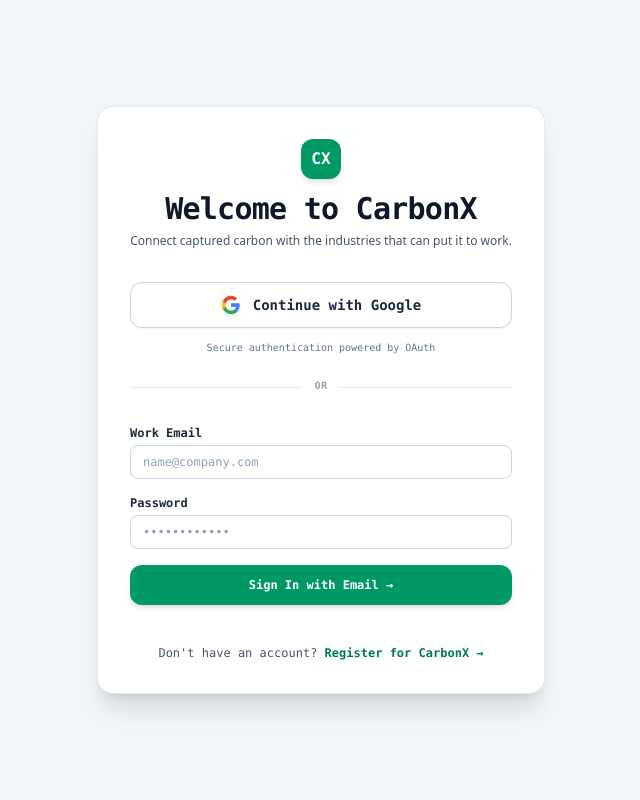
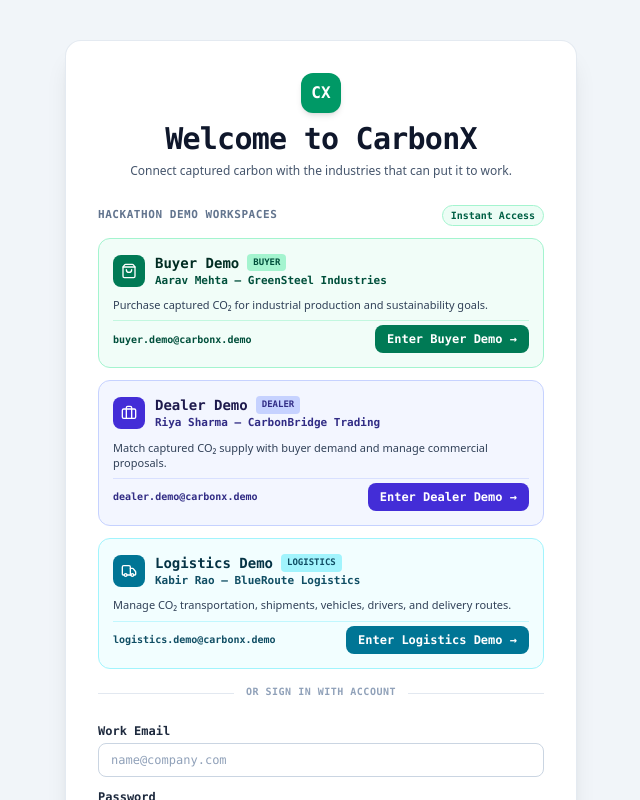
Before and after one commit to Vedant078/CarbonX, a Next.js app: page /login in a window 1280 px wide. Shown: the top 800 px of the page, without its empty margins (319-959 px from the left). Built offline with nearby package versions, Linux system fonts and the light colour scheme; no server answers.

Commit message:
Added demo entry points

```diff
--- a/src/app/(public)/login/page.tsx
+++ b/src/app/(public)/login/page.tsx
@@ -3,11 +3,12 @@
 import React, { useState } from "react";
 import Link from "next/link";
 import { useRouter } from "next/navigation";
+import { ShoppingBag, Briefcase, Truck } from "lucide-react";
 import { useAuth } from "@/context/auth-context";
 
 export default function LoginPage() {
   const router = useRouter();
-  const { login, loginWithGoogle, isLoading } = useAuth();
+  const { login, isLoading } = useAuth();
   const [email, setEmail] = useState("");
   const [password, setPassword] = useState("");
   const [error, setError] = useState("");
@@ -23,18 +24,27 @@ export default function LoginPage() {
     }
   };
 
+  const handleDemoLogin = async (demoEmail: string) => {
+    setError("");
+    try {
+      await login(demoEmail, undefined, true);
+    } catch (err: any) {
+      setError(err.message || "Failed to enter demo workspace");
+    }
+  };
+
   return (
-    <div className="min-h-screen bg-slate-100 text-slate-900 flex flex-col justify-center items-center px-4 py-12 font-sans">
-      <div className="max-w-md w-full space-y-8 bg-white border border-slate-200/90 p-8 rounded-2xl shadow-xl">
+    <div className="min-h-screen bg-slate-100 text-slate-900 flex flex-col justify-center items-center px-4 py-10 font-sans">
+      <div className="max-w-lg w-full space-y-6 bg-white border border-slate-200/90 p-6 sm:p-8 rounded-2xl shadow-xl">
 
         {/* Brand & Titles */}
-        <div className="text-center space-y-3">
+        <div className="text-center space-y-2">
           <div className="w-10 h-10 rounded-xl bg-emerald-600 flex items-center justify-center font-mono font-bold text-white text-base shadow-md mx-auto">
             CX
           </div>
 
           <div className="space-y-1">
-            <h1 className="text-3xl font-bold font-mono tracking-tight text-slate-900">
+            <h1 className="text-2xl sm:text-3xl font-bold font-mono tracking-tight text-slate-900">
               Welcome to CarbonX
             </h1>
             <p className="text-xs text-slate-600 leading-relaxed max-w-sm mx-auto">
@@ -49,48 +59,123 @@ export default function LoginPage() {
           </div>
         )}
 
-        {/* Primary OAuth Action: Continue with Google */}
+        {/* Presentation Demo Personas */}
         <div className="space-y-3">
+          <div className="flex items-center justify-between">
+            <span className="text-[11px] font-mono font-bold tracking-wider text-slate-500 uppercase">
+              HACKATHON DEMO WORKSPACES
+            </span>
+            <span className="text-[10px] font-mono text-emerald-800 font-bold bg-emerald-50 px-2 py-0.5 rounded-full border border-emerald-200">
+              Instant Access
+            </span>
+          </div>
+
+          {/* 1. BUYER DEMO CARD */}
+          <div className="p-3.5 rounded-xl border border-emerald-200 bg-emerald-50/70 hover:bg-emerald-100/70 transition-all space-y-2">
+            <div className="flex items-start justify-between gap-2">
+              <div className="flex items-center gap-2.5">
+                <div className="p-2 rounded-lg bg-emerald-700 text-white shrink-0">
+                  <ShoppingBag className="w-4 h-4" />
+                </div>
+                <div>
+                  <div className="flex items-center gap-2">
+                    <h3 className="font-mono text-sm font-bold text-emerald-950">Buyer Demo</h3>
+                    <span className="text-[9px] font-mono font-bold px-1.5 py-0.5 rounded bg-emerald-200 text-emerald-900">BUYER</span>
+                  </div>
+                  <p className="text-[11px] font-mono text-emerald-900 font-semibold">Aarav Mehta — GreenSteel Industries</p>
+                </div>
+              </div>
+            </div>
+            <p className="text-[11px] text-slate-700 leading-snug">
+              Purchase captured CO₂ for industrial production and sustainability goals.
+            </p>
+            <div className="flex items-center justify-between pt-1 border-t border-emerald-200/60">
+              <span className="text-[10px] font-mono text-emerald-900 font-bold">buyer.demo@carbonx.demo</span>
               <button
                 type="button"
-            onClick={() => loginWithGoogle()}
+                onClick={() => handleDemoLogin("buyer.demo@carbonx.demo")}
                 disabled={isLoading}
-            className="w-full py-3 px-4 rounded-xl border border-slate-300 bg-white hover:bg-slate-50 text-slate-800 font-mono text-sm font-semibold flex items-center justify-center gap-3 transition-all active:scale-95 shadow-xs cursor-pointer focus:outline-none focus:ring-2 focus:ring-slate-400 focus:ring-offset-2 disabled:opacity-50"
+                className="py-1.5 px-3 rounded-lg bg-emerald-700 hover:bg-emerald-600 font-mono text-xs font-bold text-white transition-all active:scale-95 cursor-pointer focus:outline-none focus:ring-2 focus:ring-emerald-700 focus:ring-offset-1 disabled:opacity-50"
               >
-            <svg className="w-5 h-5" viewBox="0 0 24 24">
-              <path
-                fill="#4285F4"
-                d="M22.56 12.25c0-.78-.07-1.53-.2-2.25H12v4.26h5.92c-.26 1.37-1.04 2.53-2.21 3.31v2.77h3.57c2.08-1.92 3.28-4.74 3.28-8.09z"
-              />
-              <path
-                fill="#34A853"
-                d="M12 23c2.97 0 5.46-.98 7.28-2.66l-3.57-2.77c-.98.66-2.23 1.06-3.71 1.06-2.86 0-5.29-1.93-6.16-4.53H2.18v2.84C3.99 20.53 7.7 23 12 23z"
-              />
-              <path
-                fill="#FBBC05"
-                d="M5.84 14.09c-.22-.66-.35-1.36-.35-2.09s.13-1.43.35-2.09V7.06H2.18C1.43 8.55 1 10.22 1 12s.43 3.45 1.18 4.94l2.85-2.22.81-.63z"
-              />
-              <path
-                fill="#EA4335"
-                d="M12 5.38c1.62 0 3.06.56 4.21 1.64l3.15-3.15C17.45 2.09 14.97 1 12 1 7.7 1 3.99 3.47 2.18 7.06l3.66 2.84c.87-2.6 3.3-4.52 6.16-4.52z"
-              />
-            </svg>
-            <span>Continue with Google</span>
+                {isLoading ? "Loading..." : "Enter Buyer Demo →"}
               </button>
-          <p className="text-[10px] text-center text-slate-500 font-mono font-medium">
-            Secure authentication powered by OAuth
+            </div>
+          </div>
+
+          {/* 2. DEALER DEMO CARD */}
+          <div className="p-3.5 rounded-xl border border-indigo-200 bg-indigo-50/70 hover:bg-indigo-100/70 transition-all space-y-2">
+            <div className="flex items-start justify-between gap-2">
+              <div className="flex items-center gap-2.5">
+                <div className="p-2 rounded-lg bg-indigo-700 text-white shrink-0">
+                  <Briefcase className="w-4 h-4" />
+                </div>
+                <div>
+                  <div className="flex items-center gap-2">
+                    <h3 className="font-mono text-sm font-bold text-indigo-950">Dealer Demo</h3>
+                    <span className="text-[9px] font-mono font-bold px-1.5 py-0.5 rounded bg-indigo-200 text-indigo-900">DEALER</span>
+                  </div>
+                  <p className="text-[11px] font-mono text-indigo-900 font-semibold">Riya Sharma — CarbonBridge Trading</p>
+                </div>
+              </div>
+            </div>
+            <p className="text-[11px] text-slate-700 leading-snug">
+              Match captured CO₂ supply with buyer demand and manage commercial proposals.
             </p>
+            <div className="flex items-center justify-between pt-1 border-t border-indigo-200/60">
+              <span className="text-[10px] font-mono text-indigo-900 font-bold">dealer.demo@carbonx.demo</span>
+              <button
+                type="button"
+                onClick={() => handleDemoLogin("dealer.demo@carbonx.demo")}
+                disabled={isLoading}
+                className="py-1.5 px-3 rounded-lg bg-indigo-700 hover:bg-indigo-600 font-mono text-xs font-bold text-white transition-all active:scale-95 cursor-pointer focus:outline-none focus:ring-2 focus:ring-indigo-700 focus:ring-offset-1 disabled:opacity-50"
+              >
+                {isLoading ? "Loading..." : "Enter Dealer Demo →"}
+              </button>
+            </div>
+          </div>
+
+          {/* 3. LOGISTICS DEMO CARD */}
+          <div className="p-3.5 rounded-xl border border-cyan-200 bg-cyan-50/70 hover:bg-cyan-100/70 transition-all space-y-2">
+            <div className="flex items-start justify-between gap-2">
+              <div className="flex items-center gap-2.5">
+                <div className="p-2 rounded-lg bg-cyan-700 text-white shrink-0">
+                  <Truck className="w-4 h-4" />
+                </div>
+                <div>
+                  <div className="flex items-center gap-2">
+                    <h3 className="font-mono text-sm font-bold text-cyan-950">Logistics Demo</h3>
+                    <span className="text-[9px] font-mono font-bold px-1.5 py-0.5 rounded bg-cyan-200 text-cyan-900">LOGISTICS</span>
+                  </div>
+                  <p className="text-[11px] font-mono text-cyan-900 font-semibold">Kabir Rao — BlueRoute Logistics</p>
+                </div>
+              </div>
+            </div>
+            <p className="text-[11px] text-slate-700 leading-snug">
+              Manage CO₂ transportation, shipments, vehicles, drivers, and delivery routes.
+            </p>
+            <div className="flex items-center justify-between pt-1 border-t border-cyan-200/60">
+              <span className="text-[10px] font-mono text-cyan-900 font-bold">logistics.demo@carbonx.demo</span>
+              <button
+                type="button"
+                onClick={() => handleDemoLogin("logistics.demo@carbonx.demo")}
+                disabled={isLoading}
+                className="py-1.5 px-3 rounded-lg bg-cyan-700 hover:bg-cyan-600 font-mono text-xs font-bold text-white transition-all active:scale-95 cursor-pointer focus:outline-none focus:ring-2 focus:ring-cyan-700 focus:ring-offset-1 disabled:opacity-50"
+              >
+                {isLoading ? "Loading..." : "Enter Logistics Demo →"}
+              </button>
+            </div>
+          </div>
         </div>
 
         {/* Divider */}
         <div className="relative flex items-center justify-center border-t border-slate-200">
           <span className="bg-white px-3 text-[10px] font-mono text-slate-400 font-semibold uppercase tracking-wider -mt-2.5">
-            OR
+            OR SIGN IN WITH ACCOUNT
           </span>
         </div>
 
         {/* Email & Password Login Form */}
-        <form onSubmit={handleSubmit} className="space-y-4 font-mono text-xs">
+        <form onSubmit={handleSubmit} className="space-y-3 font-mono text-xs">
           <div>
             <label className="block text-slate-800 font-bold mb-1">Work Email</label>
             <input
@@ -116,13 +201,13 @@ export default function LoginPage() {
           <button
             type="submit"
             disabled={isLoading}
-            className="w-full py-3 rounded-xl bg-emerald-600 hover:bg-emerald-500 font-bold text-white transition-all shadow-md active:scale-95 cursor-pointer focus:outline-none focus:ring-2 focus:ring-emerald-600 focus:ring-offset-2 disabled:opacity-50"
+            className="w-full py-2.5 rounded-xl bg-emerald-600 hover:bg-emerald-500 font-bold text-white transition-all shadow-md active:scale-95 cursor-pointer focus:outline-none focus:ring-2 focus:ring-emerald-600 focus:ring-offset-2 disabled:opacity-50"
           >
             {isLoading ? "Signing In..." : "Sign In with Email →"}
           </button>
         </form>
 
-        <div className="text-center pt-2 font-mono text-xs text-slate-600">
+        <div className="text-center font-mono text-xs text-slate-600">
           Don&apos;t have an account?{" "}
           <Link href="/register" className="text-emerald-700 font-bold hover:underline">
             Register for CarbonX →
--- a/src/lib/init-db.ts
+++ b/src/lib/init-db.ts
@@ -54,6 +54,11 @@ export async function initializeDatabase() {
         ]
       );
       console.log(`Seeded user: ${user.email} (${user.role})`);
+    } else {
+      await query(
+        `UPDATE profiles SET name = $1, company = $2, role = $3 WHERE user_id = $4`,
+        [user.name, user.company, user.role, user.id]
+      );
     }
   }
 
--- a/src/lib/seed-data.ts
+++ b/src/lib/seed-data.ts
@@ -12,15 +12,15 @@ import {
 export const INITIAL_USERS: UserProfile[] = [
   {
     id: 'user-buyer-demo',
-    name: 'Dr. Ananya Roy',
+    name: 'Aarav Mehta',
     email: 'buyer.demo@carbonx.demo',
-    company: 'GreenFuel Technologies',
+    company: 'GreenSteel Industries',
     role: 'BUYER',
     location: 'Pune, Maharashtra',
     latitude: 18.5204,
     longitude: 73.8567,
     buyerProfile: {
-      primaryApplication: 'Synthetic Fuel',
+      primaryApplication: 'Industrial Steel Production',
       monthlyRequirement: 300,
       requiredPurity: 99.0,
       preferredLocation: 'Pune, Maharashtra',
@@ -29,15 +29,15 @@ export const INITIAL_USERS: UserProfile[] = [
   },
   {
     id: 'user-dealer-demo',
-    name: 'Marcus Vance',
+    name: 'Riya Sharma',
     email: 'dealer.demo@carbonx.demo',
-    company: 'CarbonBridge Brokers',
+    company: 'CarbonBridge Trading',
     role: 'DEALER',
     location: 'Mumbai, Maharashtra',
     latitude: 19.076,
     longitude: 72.8777,
     dealerProfile: {
-      organizationType: 'Marketplace Brokerage',
+      organizationType: 'Commodity Brokerage',
       operatingRegion: 'Western India / MH & GJ',
       expectedMonthlyVolume: 2500,
     },
@@ -45,9 +45,9 @@ export const INITIAL_USERS: UserProfile[] = [
   },
   {
     id: 'user-logistics-demo',
-    name: 'Captain Ramesh Patel',
+    name: 'Kabir Rao',
     email: 'logistics.demo@carbonx.demo',
-    company: 'EcoTransit Logistics',
+    company: 'BlueRoute Logistics',
     role: 'LOGISTICS_PROVIDER',
     location: 'Navi Mumbai, Maharashtra',
     latitude: 19.033,
```
Lines whose indentation alone changed are shown as unchanged.
